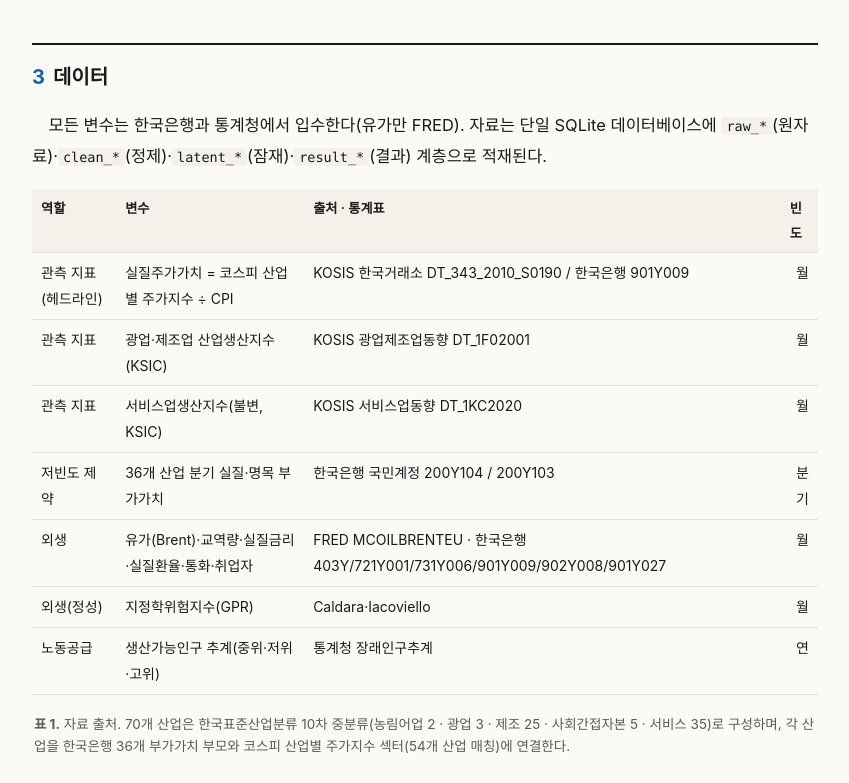
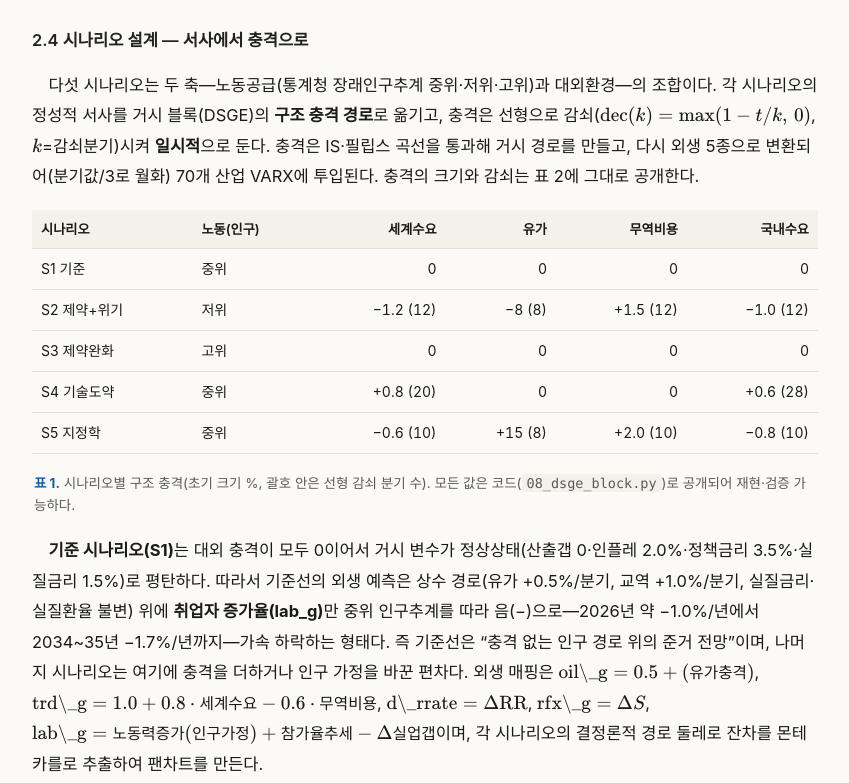
Before and after one commit to sdkparkforbi/gva-monthly-ssm-70, a plain HTML site: page index.html in a window 1280 px wide. Shown: the part 2771-3554 px from the top of the page, without its empty margins (215-1064 px from the left). Drawn offline with nearby package versions, Linux system fonts and the light colour scheme.

Commit message:
시나리오 설계 절(2.4) 추가: 기준·S2~S5 생성 방법(구조충격 크기·감쇠·DSGE 외생 매핑) 표·설명

```diff
--- a/index.html
+++ b/index.html
@@ -105,6 +105,19 @@ code{background:var(--code);padding:1px 5px;border-radius:4px;font-size:13.5px;f
 <h3>2.3 거시 블록(DSGE) — 외생경로 생성</h3>
 <p>VARX의 외생 입력은 선행연구의 거시 블록을 이식하여 생성한다. 한국은행 BOKDPM을 옮긴 준구조 뉴케인지언 gap 모형으로, 전향적 IS곡선·하이브리드 필립스곡선·테일러준칙·UIP 환율식·오쿤 실업식을 Fair–Taylor(Gauss–Seidel 시간반복)로 결정론적으로 푼다. 정상상태는 중립실질금리 1.5%·인플레목표 2.0%(정책금리 3.5%)이며, 시나리오 충격(세계수요·유가·무역비용·국내수요·인구추계)을 받아 <b>2026Q1~2035Q4의 40분기(10년)</b> 거시 경로—산출갭·인플레이션·정책금리·실질금리·실질환율갭·실업갭—와 산업모형에 넣는 외생 5종(유가·교역·실질금리변화·실질환율·취업자 증가율)을 산출한다. 노동은 통계청 장래인구추계의 노동력증가(중위·저위·고위)에 참가율 추세와 오쿤 실업갭 조정을 더해 구한다. 이 분기 외생경로를 월로 변환(분기값/3)하여 70개 산업 월별 VARX의 시나리오 외생 입력으로 연결한다.</p>
 
+<h3>2.4 시나리오 설계 — 서사에서 충격으로</h3>
+<p>다섯 시나리오는 두 축—노동공급(통계청 장래인구추계 중위·저위·고위)과 대외환경—의 조합이다. 각 시나리오의 정성적 서사를 거시 블록(DSGE)의 <b>구조 충격 경로</b>로 옮기고, 충격은 선형으로 감쇠($\text{dec}(k)=\max(1-t/k,\,0)$, $k$=감쇠분기)시켜 <b>일시적</b>으로 둔다. 충격은 IS·필립스 곡선을 통과해 거시 경로를 만들고, 다시 외생 5종으로 변환되어(분기값/3로 월화) 70개 산업 VARX에 투입된다. 충격의 크기와 감쇠는 표 2에 그대로 공개한다.</p>
+<table>
+<tr><th>시나리오</th><th>노동(인구)</th><th class="n">세계수요</th><th class="n">유가</th><th class="n">무역비용</th><th class="n">국내수요</th></tr>
+<tr><td>S1 기준</td><td>중위</td><td class="n">0</td><td class="n">0</td><td class="n">0</td><td class="n">0</td></tr>
+<tr><td>S2 제약+위기</td><td>저위</td><td class="n">−1.2 (12)</td><td class="n">−8 (8)</td><td class="n">+1.5 (12)</td><td class="n">−1.0 (12)</td></tr>
+<tr><td>S3 제약완화</td><td>고위</td><td class="n">0</td><td class="n">0</td><td class="n">0</td><td class="n">0</td></tr>
+<tr><td>S4 기술도약</td><td>중위</td><td class="n">+0.8 (20)</td><td class="n">0</td><td class="n">0</td><td class="n">+0.6 (28)</td></tr>
+<tr><td>S5 지정학</td><td>중위</td><td class="n">−0.6 (10)</td><td class="n">+15 (8)</td><td class="n">+2.0 (10)</td><td class="n">−0.8 (10)</td></tr>
+</table>
+<p class="tabcap"><span class="cap-no">표 1.</span> 시나리오별 구조 충격(초기 크기 %, 괄호 안은 선형 감쇠 분기 수). 모든 값은 코드(<code>08_dsge_block.py</code>)로 공개되어 재현·검증 가능하다.</p>
+<p><b>기준 시나리오(S1)</b>는 대외 충격이 모두 0이어서 거시 변수가 정상상태(산출갭 0·인플레 2.0%·정책금리 3.5%·실질금리 1.5%)로 평탄하다. 따라서 기준선의 외생 예측은 상수 경로(유가 +0.5%/분기, 교역 +1.0%/분기, 실질금리·실질환율 불변) 위에 <b>취업자 증가율(lab_g)</b>만 중위 인구추계를 따라 음(−)으로—2026년 약 −1.0%/년에서 2034~35년 −1.7%/년까지—가속 하락하는 형태다. 즉 기준선은 “충격 없는 인구 경로 위의 준거 전망”이며, 나머지 시나리오는 여기에 충격을 더하거나 인구 가정을 바꾼 편차다. 외생 매핑은 $\text{oil\_g}=0.5+\text{(유가충격)}$, $\text{trd\_g}=1.0+0.8\cdot\text{세계수요}-0.6\cdot\text{무역비용}$, $\text{d\_rrate}=\Delta\text{RR}$, $\text{rfx\_g}=\Delta S$, $\text{lab\_g}=\text{노동력증가(인구가정)}+\text{참가율추세}-\Delta\text{실업갭}$이며, 각 시나리오의 결정론적 경로 둘레로 잔차를 몬테카를로 추출하여 팬차트를 만든다.</p>
+
 <h2><span class="no">3</span>데이터</h2>
 <p>모든 변수는 한국은행과 통계청에서 입수한다(유가만 FRED). 자료는 단일 SQLite 데이터베이스에 <code>raw_*</code>(원자료)·<code>clean_*</code>(정제)·<code>latent_*</code>(잠재)·<code>result_*</code>(결과) 계층으로 적재된다.</p>
 <table>
@@ -118,7 +131,7 @@ code{background:var(--code);padding:1px 5px;border-radius:4px;font-size:13.5px;f
 <tr><td>외생(정성)</td><td>지정학위험지수(GPR)</td><td>Caldara·Iacoviello</td><td class="n">월</td></tr>
 <tr><td>노동공급</td><td>생산가능인구 추계(중위·저위·고위)</td><td>통계청 장래인구추계</td><td class="n">연</td></tr>
 </tbody></table>
-<p class="tabcap"><b>표 1.</b> 자료 출처. 70개 산업은 한국표준산업분류 10차 중분류(농림어업 2 · 광업 3 · 제조 25 · 사회간접자본 5 · 서비스 35)로 구성하며, 각 산업을 한국은행 36개 부가가치 부모와 코스피 산업별 주가지수 섹터(54개 산업 매칭)에 연결한다.</p>
+<p class="tabcap"><b>표 2.</b> 자료 출처. 70개 산업은 한국표준산업분류 10차 중분류(농림어업 2 · 광업 3 · 제조 25 · 사회간접자본 5 · 서비스 35)로 구성하며, 각 산업을 한국은행 36개 부가가치 부모와 코스피 산업별 주가지수 섹터(54개 산업 매칭)에 연결한다.</p>
 
 <h2><span class="no">4</span>결과</h2>
 <div class="kpi" id="kpi"></div>
```
Also changed, not shown: 1 other file.
